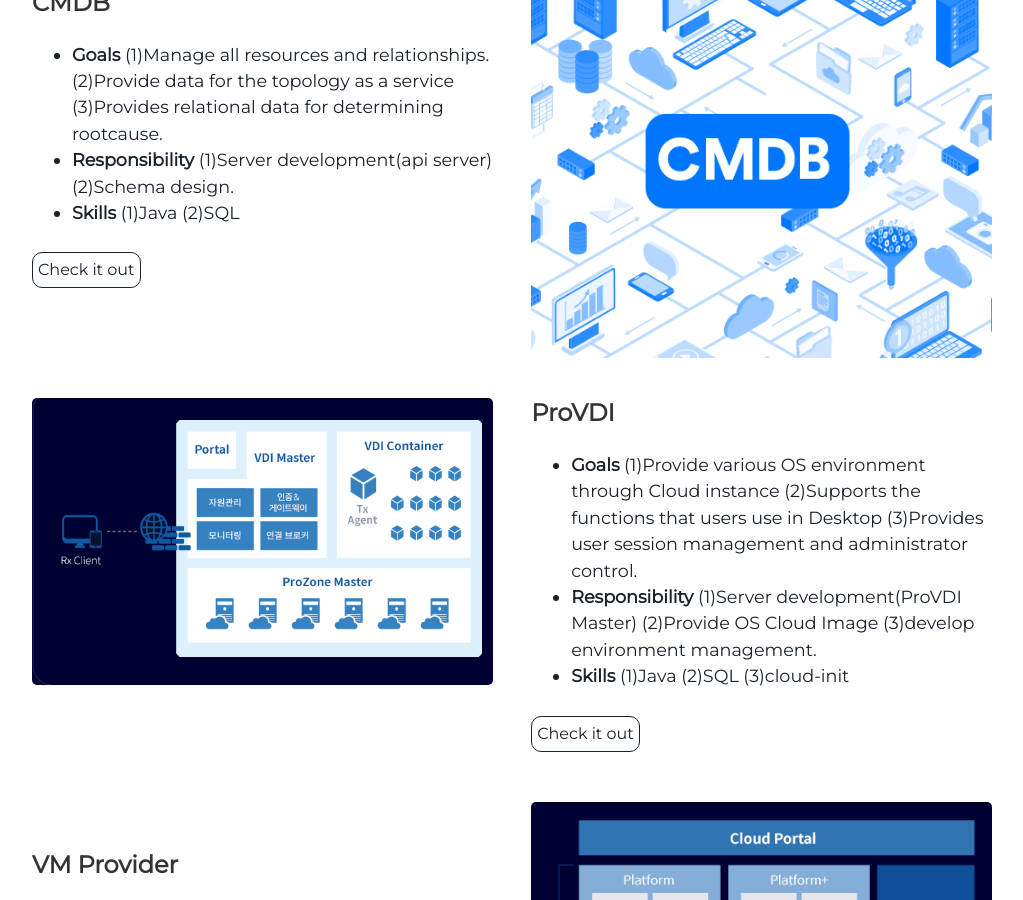
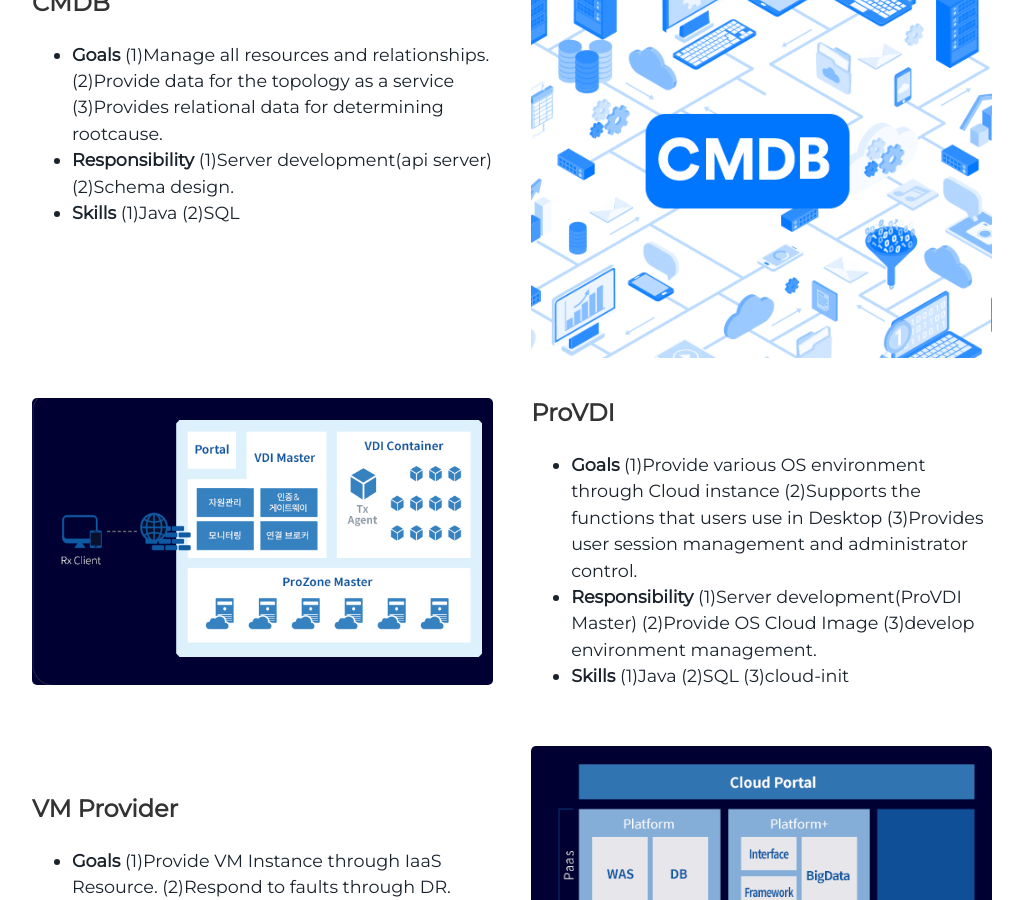
Before and after one commit to haemyung-yang/haemyung-yang.github.io, a Jekyll site: the page built from index.html, in a window 1280 px wide and 900 px high, scrolled down 1623 px. Shown: the whole window, without its empty margins (128-1151 px from the left). Built offline with Jekyll 4.4.1, drawn with Linux system fonts in a browser that asks for light colours.

Commit message:
Update projects.html

```diff
--- a/_includes/projects.html
+++ b/_includes/projects.html
@@ -14,7 +14,6 @@
       <li> <b> Responsibility  </b> (1)Server development(api server) (2)Schema design.</li>
       <li> <b> Skills </b> (1)Java (2)SQL
     </ul>
-    <a class="project-link" href="#">Check it out</a>
   </div>
 </div>
 <div class="user-projects">
@@ -30,7 +29,6 @@
       <li> <b> Responsibility  </b> (1)Server development(ProVDI Master) (2)Provide OS Cloud Image (3)develop environment management.</li>
       <li> <b> Skills </b> (1)Java (2)SQL (3)cloud-init
     </ul>
-    <a class="project-link" href="#">Check it out</a>
   </div>
   </div>
   <div class="user-projects">
@@ -46,6 +44,5 @@
         <li> <b> Responsibility  </b> (1)Server development(VM Provider) (2)VM Agent development.</li>
         <li> <b> Skills </b> (1)Java (2)SQL (3)libvirt
       </ul>
-      <a class="project-link" href="#">Check it out</a>
     </div>
   </div>
```
